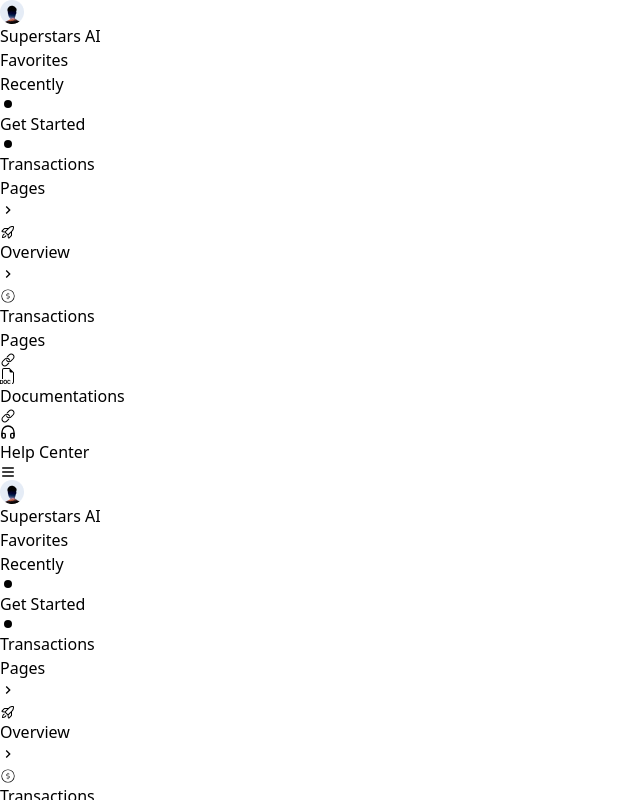
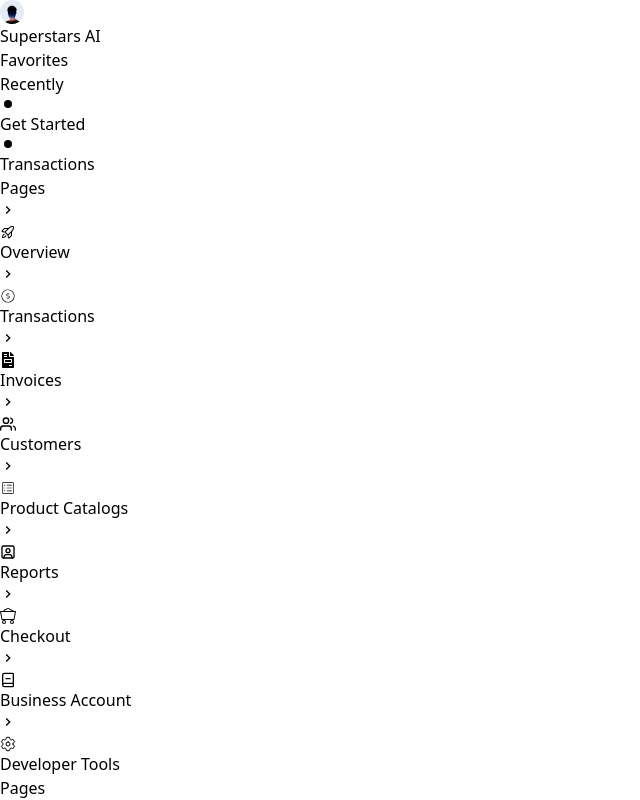
Before and after one commit to priyans619/Dashboard-UI, a React (Vite) app: page / in a window 1280 px wide. Shown: the top 800 px of the page, without its empty margins (0-640 px from the left). Built offline with nearby package versions, Linux system fonts and the light colour scheme.

Commit message:
all section

```diff
--- a/src/components/leftSidebar/Section2.jsx
+++ b/src/components/leftSidebar/Section2.jsx
@@ -3,6 +3,13 @@
 import { MdKeyboardArrowRight, MdKeyboardArrowDown } from "react-icons/md";
 import { PiRocketLaunch } from "react-icons/pi";
 import { CiDollar } from "react-icons/ci";
+import { FaFileInvoice } from "react-icons/fa";
+import { FiUsers } from "react-icons/fi";
+import { CiViewList } from "react-icons/ci";
+import { TbUserSquare } from "react-icons/tb";
+import { BsMinecartLoaded } from "react-icons/bs";
+import { LuBookMinus } from "react-icons/lu";
+import { IoSettingsOutline } from "react-icons/io5";
 
 const Section2 = () => {
   const [openSections, setOpenSections] = useState({
@@ -75,6 +82,155 @@
               </ul>
             )}
           </li>
+
+          <li className="mb-2">
+            <div className={`flex items-center rounded-md p-1 ${activeLink === 'inoices' ? 'bg-gray-200' : ''}`}>
+              <button onClick={() => toggleSection('invoices')} className="focus:outline-none">
+                {openSections.transactions ? <MdKeyboardArrowDown /> : <MdKeyboardArrowRight />}
+              </button>
+              <FaFileInvoice className="text-gray-600 text-xl ml-2" />
+              <Link
+                to="/invoices"
+                className="ml-2 text-sm"
+                onClick={() => handleLinkClick('invoices')}
+              >
+                Invoices
+              </Link>
+            </div>
+            {openSections.transactions && (
+              <ul className="text-sm ml-4 mt-2">
+                <li className="text-sm mb-2"><Link to="/transactions/page1">Page</Link></li>
+              </ul>
+            )}
+          </li>
+
+          <li className="mb-2">
+            <div className={`flex items-center rounded-md p-1 ${activeLink === 'customers' ? 'bg-gray-200' : ''}`}>
+              <button onClick={() => toggleSection('customers')} className="focus:outline-none">
+                {openSections.customers ? <MdKeyboardArrowDown /> : <MdKeyboardArrowRight />}
+              </button>
+              <FiUsers className="text-gray-600 text-xl ml-2" />
+              <Link
+                to="/customers"
+                className="ml-2 text-sm"
+                onClick={() => handleLinkClick('customers')}
+              >
+                Customers
+              </Link>
+            </div>
+            {openSections.customers && (
+              <ul className="text-sm ml-4 mt-2">
+
+              </ul>
+            )}
+          </li>
+
+          <li className="mb-2">
+            <div className={`flex items-center rounded-md p-1 ${activeLink === 'productCatalogs' ? 'bg-gray-200' : ''}`}>
+              <button onClick={() => toggleSection('productCatalogs')} className="focus:outline-none">
+                {openSections.productCatalogs ? <MdKeyboardArrowDown /> : <MdKeyboardArrowRight />}
+              </button>
+              <CiViewList className="text-gray-600 text-xl ml-2" />
+              <Link
+                to="/productCatalogs"
+                className="ml-2 text-sm"
+                onClick={() => handleLinkClick('productCatalogs')}
+              >
+                Product Catalogs
+              </Link>
+            </div>
+            {openSections.productCatalogs && (
+              <ul className="text-sm ml-4 mt-2">
+                <li className="text-sm mb-2"><Link to="/">Overview</Link></li>
+                <li className="text-sm mb-2"><Link to="/">Products</Link></li>
+                <li className="text-sm mb-2"><Link to="/">Discounts</Link></li>
+                <li className="text-sm mb-2"><Link to="/">Taxable Items</Link></li>              </ul>
+            )}
+          </li>
+
+          <li className="mb-2">
+            <div className={`flex items-center rounded-md p-1 ${activeLink === 'reports' ? 'bg-gray-200' : ''}`}>
+              <button onClick={() => toggleSection('reports')} className="focus:outline-none">
+                {openSections.reports ? <MdKeyboardArrowDown /> : <MdKeyboardArrowRight />}
+              </button>
+              <TbUserSquare className="text-gray-600 text-xl ml-2" />
+              <Link
+                to="/reports"
+                className="ml-2 text-sm"
+                onClick={() => handleLinkClick('reports')}
+              >
+                Reports
+              </Link>
+            </div>
+            {openSections.reports && (
+              <ul className="text-sm ml-4 mt-2">
+
+              </ul>
+            )}
+          </li>
+
+          <li className="mb-2">
+            <div className={`flex items-center rounded-md p-1 ${activeLink === 'checkout' ? 'bg-gray-200' : ''}`}>
+              <button onClick={() => toggleSection('checkout')} className="focus:outline-none">
+                {openSections.checkout ? <MdKeyboardArrowDown /> : <MdKeyboardArrowRight />}
+              </button>
+              <BsMinecartLoaded className="text-gray-600 text-xl ml-2" />
+              <Link
+                to="/checkout"
+                className="ml-2 text-sm"
+                onClick={() => handleLinkClick('checkout')}
+              >
+                Checkout
+              </Link>
+            </div>
+            {openSections.checkout && (
+              <ul className="text-sm ml-4 mt-2">
+
+              </ul>
+            )}
+          </li>
+
+          <li className="mb-2">
+            <div className={`flex items-center rounded-md p-1 ${activeLink === 'businessAccount' ? 'bg-gray-200' : ''}`}>
+              <button onClick={() => toggleSection('businessAccount')} className="focus:outline-none">
+                {openSections.businessAccount ? <MdKeyboardArrowDown /> : <MdKeyboardArrowRight />}
+              </button>
+              <LuBookMinus className="text-gray-600 text-xl ml-2" />
+              <Link
+                to="/businessAccount"
+                className="ml-2 text-sm"
+                onClick={() => handleLinkClick('businessAccount')}
+              >
+                Business Account
+              </Link>
+            </div>
+            {openSections.businessAccount && (
+              <ul className="text-sm ml-4 mt-2">
+
+              </ul>
+            )}
+          </li>
+
+          <li className="mb-2">
+            <div className={`flex items-center rounded-md p-1 ${activeLink === 'developerTools' ? 'bg-gray-200' : ''}`}>
+              <button onClick={() => toggleSection('developerTools')} className="focus:outline-none">
+                {openSections.developerTools ? <MdKeyboardArrowDown /> : <MdKeyboardArrowRight />}
+              </button>
+              <IoSettingsOutline className="text-gray-600 text-xl ml-2" />
+              <Link
+                to="/developerTools"
+                className="ml-2 text-sm"
+                onClick={() => handleLinkClick('developerTools')}
+              >
+                Developer Tools
+              </Link>
+            </div>
+            {openSections.developerTools && (
+              <ul className="text-sm ml-4 mt-2">
+
+              </ul>
+            )}
+          </li>
         </ul>
       </nav>
     </>
```
